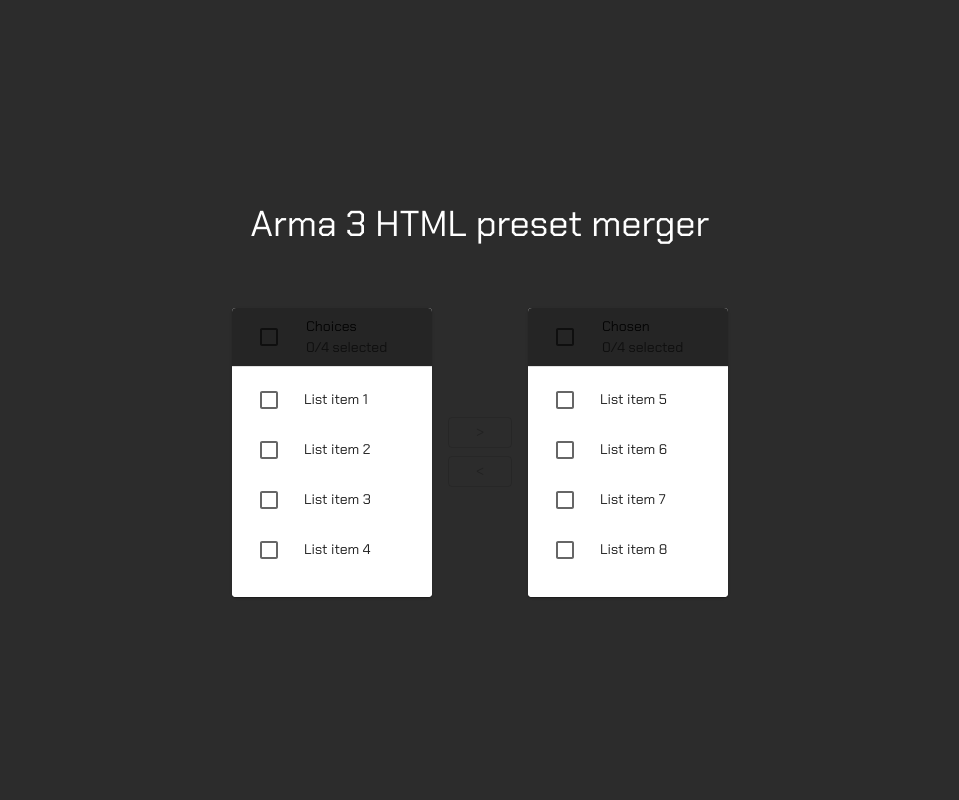
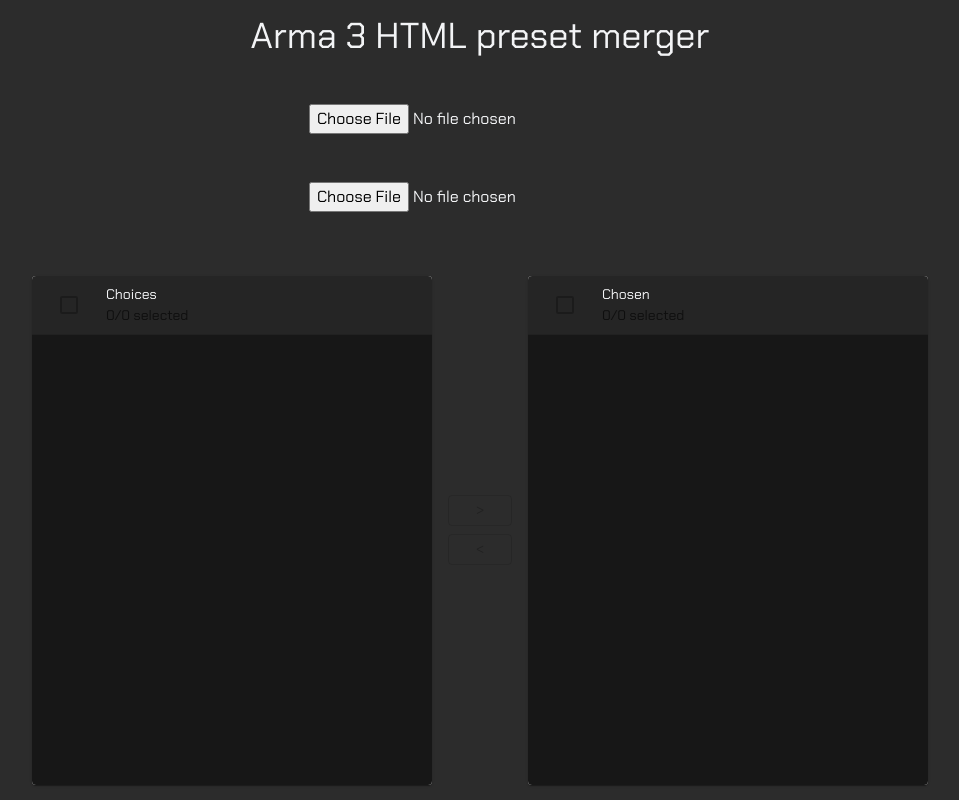
Before and after one commit to anthonybartczak/nextjs-arma3-preset-merger, a Next.js app: page / in a window 1280 px wide. Shown: the whole page, without its empty margins (160-1119 px from the left). Built offline with nearby package versions, Linux system fonts and the light colour scheme.

Commit message:
Added proper upload component

```diff
--- a/package.json
+++ b/package.json
@@ -20,6 +20,7 @@
     "eslint": "8.49.0",
     "eslint-config-next": "13.4.19",
     "next": "13.4.19",
+    "node-html-parser": "^6.1.10",
     "postcss": "8.4.29",
     "react": "18.2.0",
     "react-dom": "18.2.0",
--- a/src/app/globals.css
+++ b/src/app/globals.css
@@ -5,9 +5,14 @@
 
 body {
   background-color: #2C2C2C;
-  color: #FFFFFF;
+  @apply text-gray-100;
 }
 
 .transfer-list-header {
   background-color: #252525;
+  @apply text-gray-100;
 }
+
+.MuiCardHeader-subheader {
+  @apply text-gray-100
+}
--- a/src/app/page.tsx
+++ b/src/app/page.tsx
@@ -1,13 +1,40 @@
-import Image from 'next/image'
-import TransferList from '../components/TransferList'
+"use client"
+
+import { useState } from 'react';
+import TransferList from '@/components/TransferList'
+import UploadFile from '@/components/UploadFile';
+import { parse } from 'node-html-parser';
+
+const parseHTMLToJSON = (html: string) => {
+  const doc = parse(html);
+  const rows = doc.querySelectorAll('.mod-list tr[data-type="ModContainer"]');
+
+  return Array.from(rows).map(row => {
+    return {
+      displayName: row.querySelector('[data-type="DisplayName"]')!.textContent!.trim(),
+      addonId: row.querySelector('[data-type="Link"]')!.textContent!.trim().split("https://steamcommunity.com/sharedfiles/filedetails/?id=")[1],
+      source: row.querySelector('.from-steam')!.textContent!.trim(),
+      link: row.querySelector('[data-type="Link"]')!.getAttribute('href')!.trim()
+    };
+  });
+};
 
 export default function Home() {
+
+  const [primaryHtmlContent, setPrimaryHtmlContent] = useState('');
+  const [secondaryHtmlContent, setSecondaryHtmlContent] = useState('');
+
   return (
     <main className="flex min-h-screen flex-col items-center justify-center space-y-12">
       <div>
         <h1 className='text-4xl'>Arma 3 HTML preset merger</h1>
       </div>
-      <TransferList />
+      <UploadFile onFileUpload={setPrimaryHtmlContent} />
+      <UploadFile onFileUpload={setSecondaryHtmlContent} />
+      <TransferList
+        primaryContent={parseHTMLToJSON(primaryHtmlContent)}
+        secondaryContent={parseHTMLToJSON(secondaryHtmlContent)}
+      />
     </main>
   )
 }
--- a/src/components/TransferList.tsx
+++ b/src/components/TransferList.tsx
@@ -12,27 +12,64 @@
 import Button from '@mui/material/Button';
 import Divider from '@mui/material/Divider';
 
-function not(a: readonly number[], b: readonly number[]) {
+function not(a: readonly PresetObject[], b: readonly PresetObject[]) {
   return a.filter((value) => b.indexOf(value) === -1);
 }
 
-function intersection(a: readonly number[], b: readonly number[]) {
+function intersection(a: readonly PresetObject[], b: readonly PresetObject[]) {
   return a.filter((value) => b.indexOf(value) !== -1);
 }
 
-function union(a: readonly number[], b: readonly number[]) {
+function union(a: readonly PresetObject[], b: readonly PresetObject[]) {
   return [...a, ...not(b, a)];
 }
 
-export default function SelectAllTransferList() {
-  const [checked, setChecked] = React.useState<readonly number[]>([]);
-  const [left, setLeft] = React.useState<readonly number[]>([0, 1, 2, 3]);
-  const [right, setRight] = React.useState<readonly number[]>([4, 5, 6, 7]);
+interface PresetObject {
+  displayName: string;
+  addonId: string;
+  source: string;
+  link: string;
+}
+
+interface SelectAllTransferListProps {
+  primaryContent: PresetObject[];
+  secondaryContent: PresetObject[];
+}
+
+const testObject = [
+  {
+    "displayName": "CBA_A3",
+    "addonId": "450814997",
+    "source": "Steam",
+    "link": "https://steamcommunity.com/sharedfiles/filedetails/?id=450814997"
+  },
+  {
+    "displayName": "RKSL Studios - Attachments v3.02",
+    "addonId": "1661066023",
+    "source": "Steam",
+    "link": "https://steamcommunity.com/sharedfiles/filedetails/?id=1661066023"
+  },
+]
+
+export default function SelectAllTransferList({primaryContent, secondaryContent}: SelectAllTransferListProps) {
+
+  const [checked, setChecked] = React.useState<PresetObject[]>([]);
+  const [left, setLeft] = React.useState<PresetObject[]>(primaryContent);
+  const [right, setRight] = React.useState<PresetObject[]>(secondaryContent);
+
+  React.useEffect(() => {
+    setLeft(primaryContent);
+    setRight(secondaryContent);
+  }, [primaryContent, secondaryContent]);
+
+
+  console.log(primaryContent);
+  console.log(left);
 
   const leftChecked = intersection(checked, left);
   const rightChecked = intersection(checked, right);
 
-  const handleToggle = (value: number) => () => {
+  const handleToggle = (value: any) => () => {
     const currentIndex = checked.indexOf(value);
     const newChecked = [...checked];
 
@@ -45,10 +82,10 @@
     setChecked(newChecked);
   };
 
-  const numberOfChecked = (items: readonly number[]) =>
+  const numberOfChecked = (items: PresetObject[]) =>
     intersection(checked, items).length;
 
-  const handleToggleAll = (items: readonly number[]) => () => {
+  const handleToggleAll = (items: PresetObject[]) => () => {
     if (numberOfChecked(items) === items.length) {
       setChecked(not(checked, items));
     } else {
@@ -68,8 +105,8 @@
     setChecked(not(checked, rightChecked));
   };
 
-  const customList = (title: React.ReactNode, items: readonly number[]) => (
-    <Card>
+  const customList = (title: React.ReactNode, items: PresetObject[]) => (
+    <Card className='rounded-xl bg-neutral-800'>
       <CardHeader
         className='transfer-list-header'
         sx={{ px: 2, py: 1 }}
@@ -89,24 +126,24 @@
         title={title}
         subheader={`${numberOfChecked(items)}/${items.length} selected`}
       />
-      <Divider />
+      <Divider className='bg-neutral-800'/>
       <List
         sx={{
-          width: 200,
-          height: 230,
-          bgcolor: 'background.paper',
+          width: 400,
+          height: 450,
           overflow: 'auto',
         }}
+        className='bg-neutral-900 text-gray-100'
         dense
         component="div"
         role="list"
       >
-        {items.map((value: number) => {
-          const labelId = `transfer-list-all-item-${value}-label`;
+        {items.map((value) => {
+          const labelId = `transfer-list-all-item-${value["addonId"]}-label`;
 
           return (
             <ListItem
-              key={value}
+              key={value["addonId"]}
               role="listitem"
               button
               onClick={handleToggle(value)}
@@ -121,7 +158,7 @@
                   }}
                 />
               </ListItemIcon>
-              <ListItemText id={labelId} primary={`List item ${value + 1}`} />
+              <ListItemText id={labelId} primary={value["displayName"]} />
             </ListItem>
           );
         })}
--- /dev/null
+++ b/src/components/UploadFile.tsx
@@ -0,0 +1,33 @@
+"use client"
+
+import React, { ChangeEvent } from 'react';
+
+interface Props {
+  onFileUpload: (content: string) => void;
+}
+
+const UploadFile = ({ onFileUpload }:any): JSX.Element => {
+  const handleFileChange = (event: ChangeEvent<HTMLInputElement>) => {
+    const file = event.target.files && event.target.files[0];
+
+    if (file) {
+      const reader = new FileReader();
+
+      reader.onload = function(e: ProgressEvent<FileReader>) {
+        if (e.target && typeof e.target.result === 'string') {
+          onFileUpload(e.target.result);
+        }
+      };
+
+      reader.readAsText(file);
+    }
+  };
+
+  return (
+    <div>
+      <input type="file" accept=".html" onChange={handleFileChange} />
+    </div>
+  );
+}
+
+export default UploadFile;
```
Also changed, not shown: 1 other file (tests, documents, lock files or other folders).
